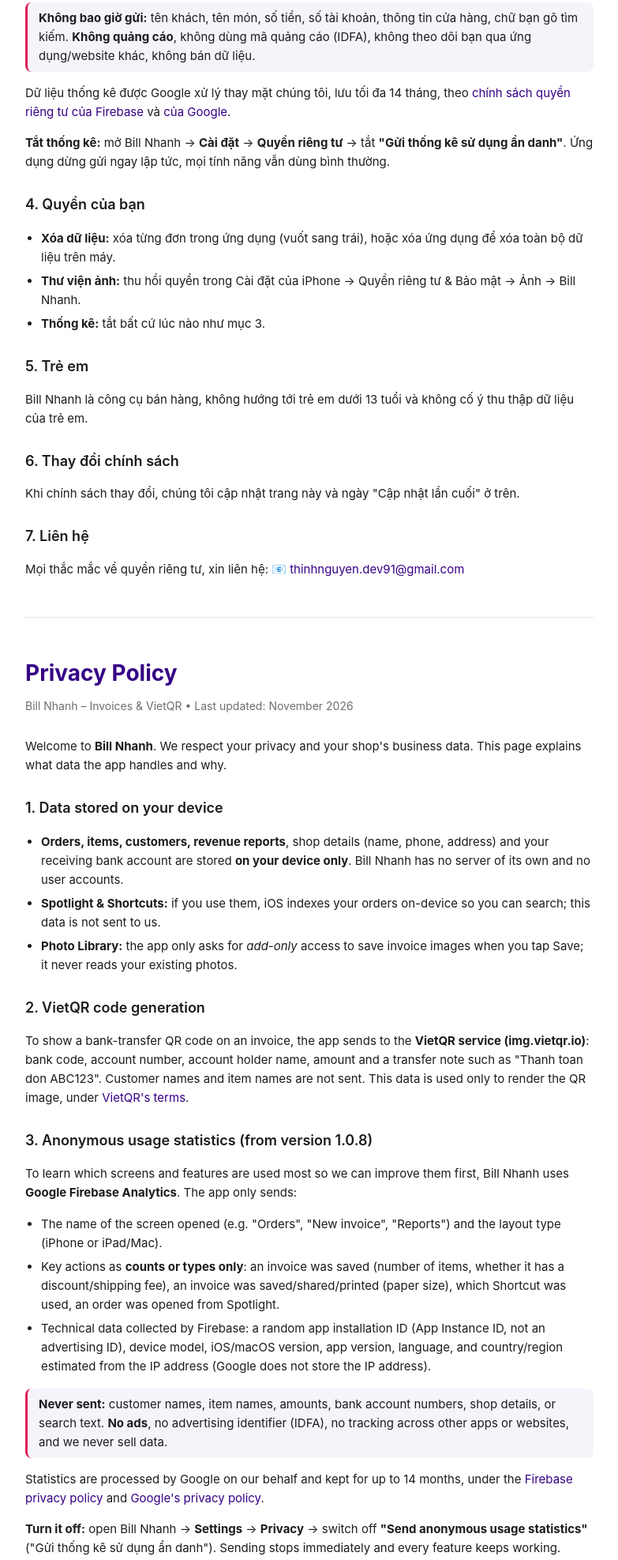
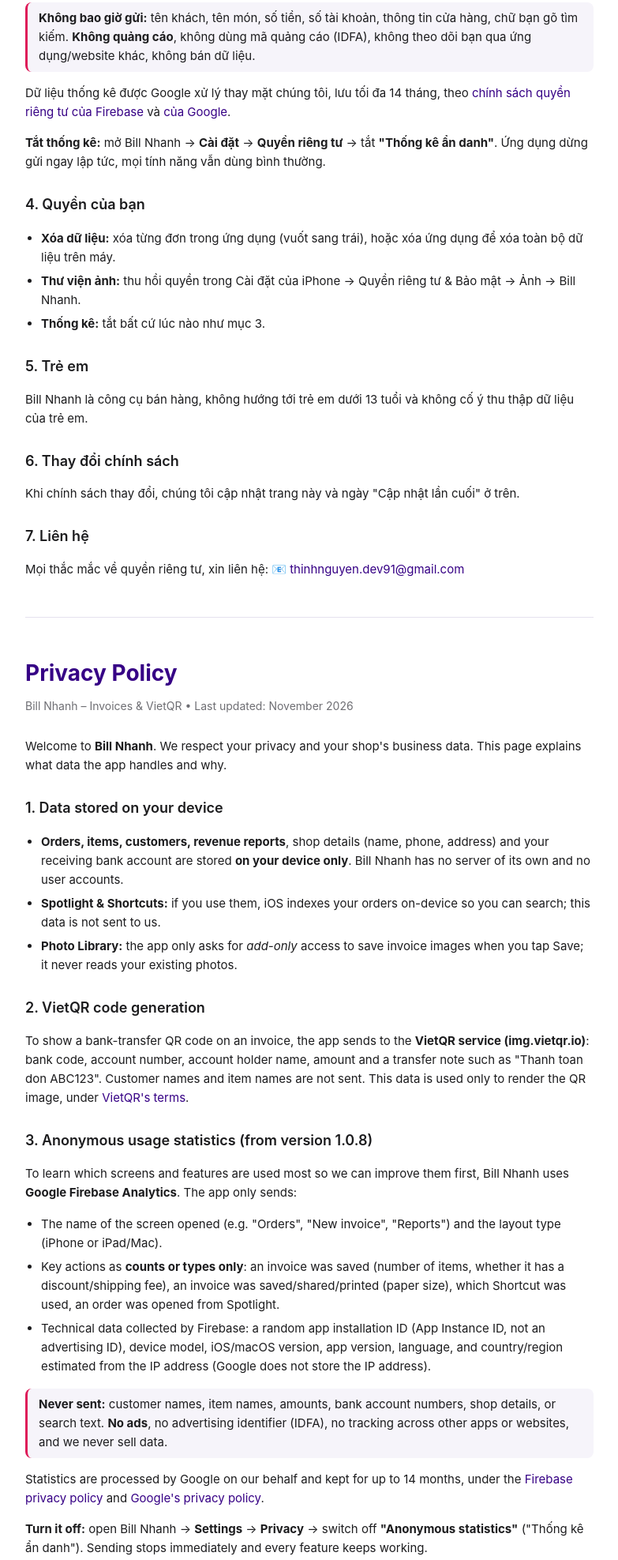
Before and after one commit to thinhfc/billnhanh-legal, a plain HTML site: page privacy/index.html in a window 1280 px wide. Shown: the part 1035-3010 px from the top of the page at 79% size, without its empty margins (248-1031 px from the left). Drawn offline with Linux system fonts and the light colour scheme.

Commit message:
Chính sách: tên công tắc Thống kê ẩn danh

```diff
--- a/privacy/index.html
+++ b/privacy/index.html
@@ -86,7 +86,7 @@
         </ul>
         <p class="note"><strong>Không bao giờ gửi:</strong> tên khách, tên món, số tiền, số tài khoản, thông tin cửa hàng, chữ bạn gõ tìm kiếm. <strong>Không quảng cáo</strong>, không dùng mã quảng cáo (IDFA), không theo dõi bạn qua ứng dụng/website khác, không bán dữ liệu.</p>
         <p>Dữ liệu thống kê được Google xử lý thay mặt chúng tôi, lưu tối đa 14 tháng, theo <a href="https://firebase.google.com/support/privacy" target="_blank" rel="noopener">chính sách quyền riêng tư của Firebase</a> và <a href="https://policies.google.com/privacy" target="_blank" rel="noopener">của Google</a>.</p>
-        <p><strong>Tắt thống kê:</strong> mở Bill Nhanh → <strong>Cài đặt</strong> → <strong>Quyền riêng tư</strong> → tắt <strong>"Gửi thống kê sử dụng ẩn danh"</strong>. Ứng dụng dừng gửi ngay lập tức, mọi tính năng vẫn dùng bình thường.</p>
+        <p><strong>Tắt thống kê:</strong> mở Bill Nhanh → <strong>Cài đặt</strong> → <strong>Quyền riêng tư</strong> → tắt <strong>"Thống kê ẩn danh"</strong>. Ứng dụng dừng gửi ngay lập tức, mọi tính năng vẫn dùng bình thường.</p>
 
         <h2>4. Quyền của bạn</h2>
         <ul>
@@ -133,7 +133,7 @@
         </ul>
         <p class="note"><strong>Never sent:</strong> customer names, item names, amounts, bank account numbers, shop details, or search text. <strong>No ads</strong>, no advertising identifier (IDFA), no tracking across other apps or websites, and we never sell data.</p>
         <p>Statistics are processed by Google on our behalf and kept for up to 14 months, under the <a href="https://firebase.google.com/support/privacy" target="_blank" rel="noopener">Firebase privacy policy</a> and <a href="https://policies.google.com/privacy" target="_blank" rel="noopener">Google's privacy policy</a>.</p>
-        <p><strong>Turn it off:</strong> open Bill Nhanh → <strong>Settings</strong> → <strong>Privacy</strong> → switch off <strong>"Send anonymous usage statistics"</strong> ("Gửi thống kê sử dụng ẩn danh"). Sending stops immediately and every feature keeps working.</p>
+        <p><strong>Turn it off:</strong> open Bill Nhanh → <strong>Settings</strong> → <strong>Privacy</strong> → switch off <strong>"Anonymous statistics"</strong> ("Thống kê ẩn danh"). Sending stops immediately and every feature keeps working.</p>
 
         <h2>4. Your choices</h2>
         <ul>
```
